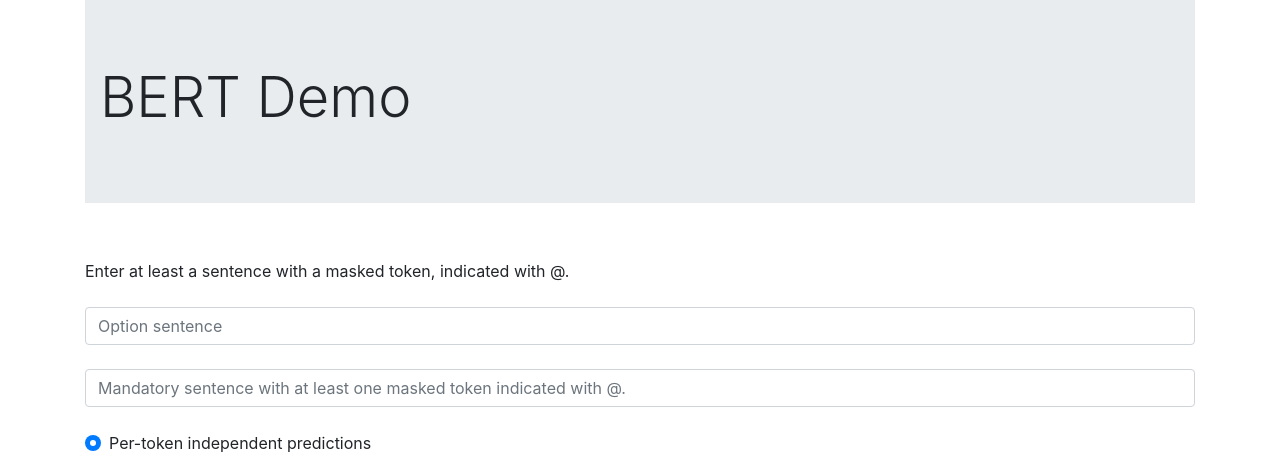
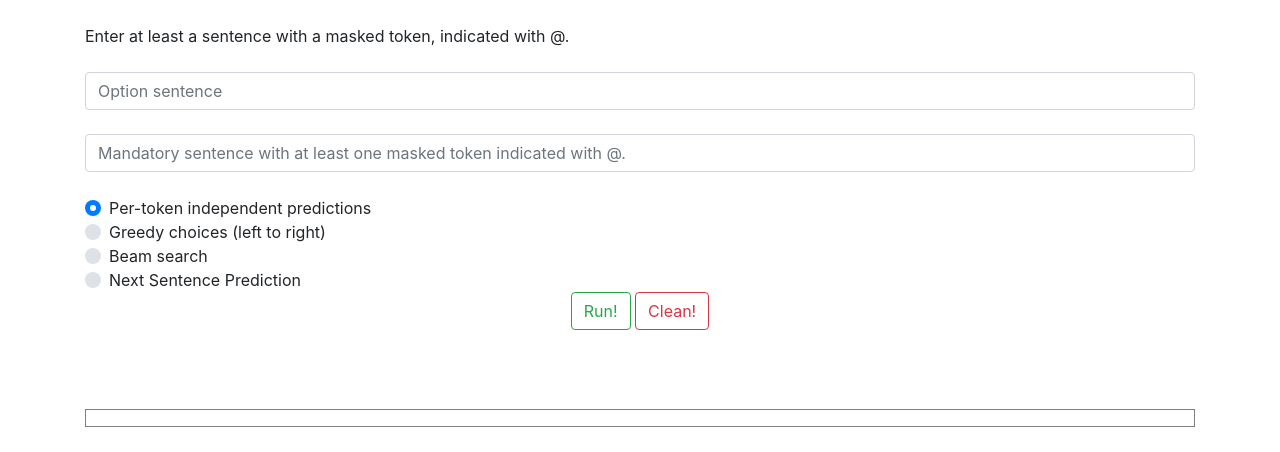
Before and after one commit to CogComp/transformer-lm-demo, a Django app: page / in a window 1280 px wide. Shown: the top 452 px of the page. Run offline with Django 3.2, Linux system fonts and the light colour scheme; some libraries are stand-ins or nearby versions.

Commit message:
enabling iframe; removing jumbotron at top

```diff
--- a/app/templates/bert.html
+++ b/app/templates/bert.html
@@ -57,12 +57,12 @@
 </style>
 
 <div class="container">
-    <div class="jumbotron jumbotron-fluid">
-        <div class="container">
-            <h1 class="display-4">BERT Demo</h1>
-            <!--<p class="lead">This is a modified jumbotron that occupies the entire horizontal space of its parent.</p>-->
-        </div>
-    </div>
+{#    <div class="jumbotron jumbotron-fluid">#}
+{#        <div class="container">#}
+{#            <h1 class="display-4">BERT Demo</h1>#}
+{#            <!--<p class="lead">This is a modified jumbotron that occupies the entire horizontal space of its parent.</p>-->#}
+{#        </div>#}
+{#    </div>#}
 
     <br>
 
--- a/app/views.py
+++ b/app/views.py
@@ -2,6 +2,8 @@
 import os
 import random
 
+from django.http import HttpResponse
+from django.views.decorators.clickjacking import xframe_options_exempt
 from django.shortcuts import render, redirect
 from django.views.decorators.csrf import csrf_exempt
 from app.bert_lm import BERT_LM_predictions
@@ -13,7 +15,7 @@
 
 BLM = BERT_LM_predictions()
 
-
+@xframe_options_exempt
 def bert_demo(request):
     context = {
         "alg": "perToken"
```
